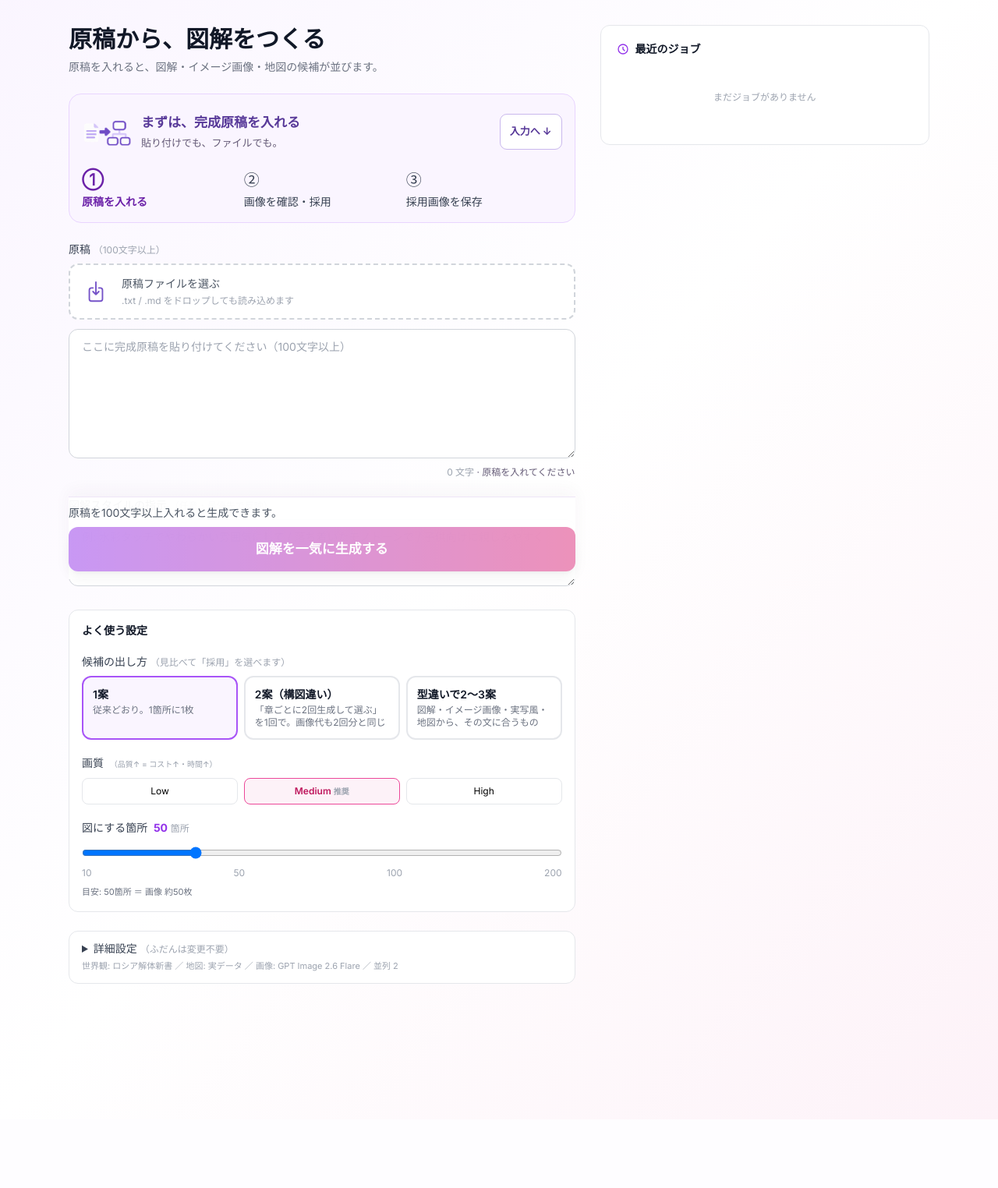
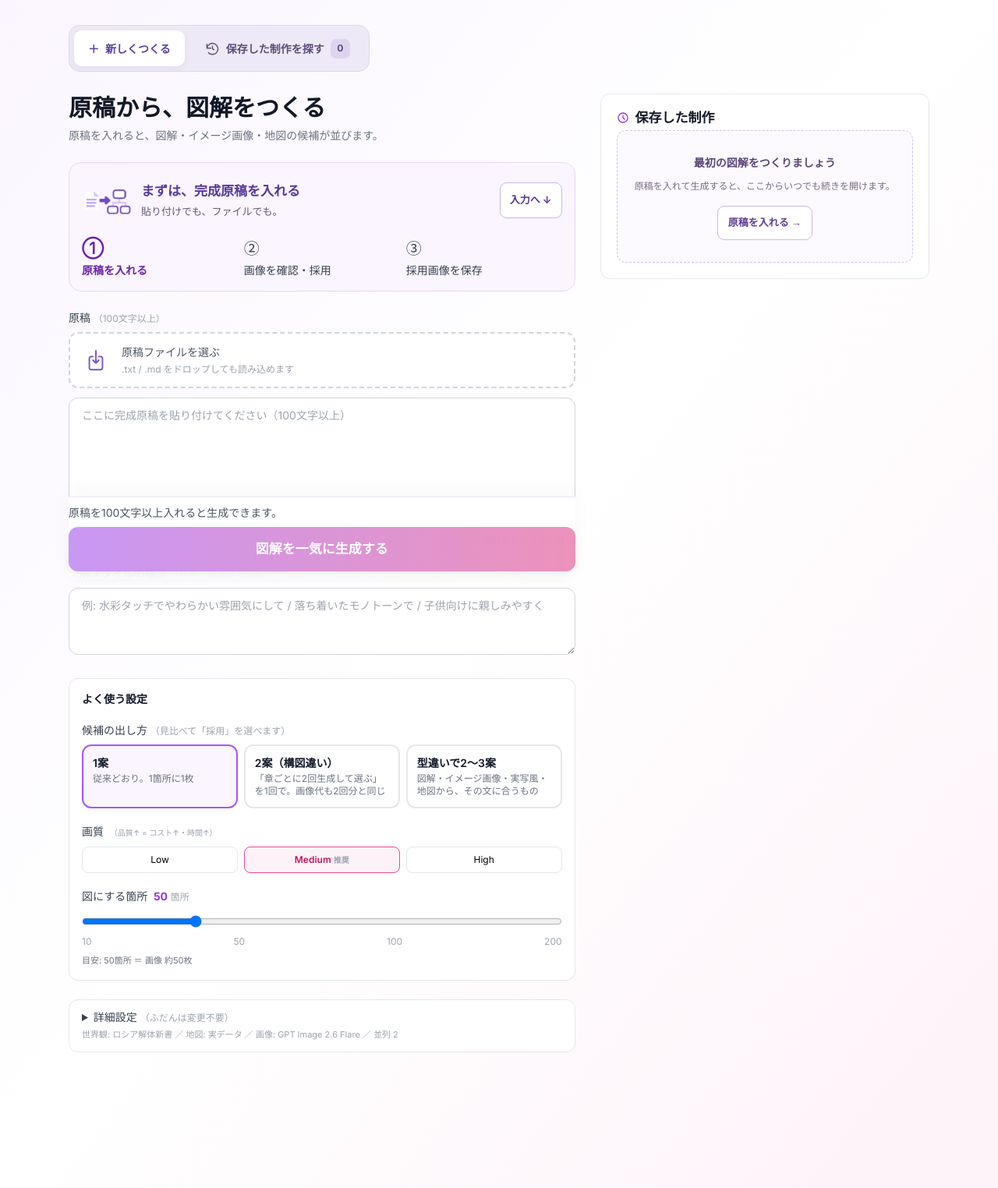
Before and after one commit to daruma3218-glitch/zukai-tool, a Flask app: page / in a window 1280 px wide. Shown: the part 57-1581 px from the top of the page at 78% size. Before the commit the page ends 1319 px from the top, so only its background shows below. Run offline with Flask 3, Linux system fonts and the light colour scheme; some libraries are stand-ins or nearby versions.

Commit message:
Make diagram history searchable and easier to resume

```diff
--- /dev/null
+++ b/static/studio_home.css
@@ -0,0 +1,14 @@
+.studio-skip-link{position:fixed;top:-70px;left:16px;z-index:100;background:#50378e;color:#fff;padding:12px 18px;border-radius:8px}.studio-skip-link:focus{top:10px}
+.workspace-switcher{display:flex;gap:8px;align-items:center;margin:0 0 28px;padding:6px;background:#eee9f6;border:1px solid #e0d6ef;border-radius:14px;width:fit-content;max-width:100%}
+.workspace-switcher a{display:flex;align-items:center;justify-content:center;gap:8px;min-height:46px;padding:10px 18px;border-radius:10px;font-size:14px;font-weight:700;color:#5f4d7a}
+.workspace-switcher a[aria-current]{color:#5c3f9c;background:white;box-shadow:0 2px 8px #4e3a7010}
+.workspace-switcher a:hover{background:#fff}.workspace-switcher svg{width:19px;height:19px;flex:none}.workspace-switcher .history-total{display:grid;place-items:center;min-width:25px;height:25px;padding:0 5px;background:#ded4f0;border-radius:7px;font-size:12px}
+#studio-input,#studio-history{scroll-margin-top:100px;outline:none}
+.history-panel h2{font-size:17px;margin-bottom:6px}.history-intro{font-size:12px;color:#6f657d;line-height:1.7;margin-bottom:18px}
+.history-search-label{display:block;font-size:12px;font-weight:650;color:#5f5471;margin-bottom:6px}.history-search-wrap{display:flex;gap:7px}.history-search-wrap input{width:100%;min-width:0;min-height:46px;border:1px solid #cfc2e3;border-radius:10px;background:#fcfaff;padding:10px 12px;font:inherit;font-size:14px;color:#332844}.history-search-wrap button{min-height:44px;padding:8px 11px;border-radius:9px;border:1px solid #d6cae9;font-size:13px;white-space:nowrap;color:#5c3f9c;background:white}
+.history-help{font-size:11px;line-height:1.7;color:#756782;margin:7px 0 12px}.history-filters{display:flex;gap:5px;flex-wrap:wrap}.history-filters button{min-height:40px;padding:8px 10px;border:1px solid #e7def1;border-radius:8px;font-size:12px;background:#fff;color:#695a7b}.history-filters button[aria-pressed=true]{color:#5b3b97;font-weight:750;background:#f0e8fc;border-color:#c6b0e6}.history-filters button:hover{border-color:#a990ce}
+.history-list{padding:2px 5px 2px 2px}.history-job{border-color:#e8e1f0!important;padding:14px!important;transition:border-color .15s,background .15s;overflow-wrap:anywhere}.history-job-title{font-size:14px!important;line-height:1.65!important;display:-webkit-box;-webkit-line-clamp:2;-webkit-box-orient:vertical;overflow:hidden}.history-job-id{font-size:10px!important;overflow-wrap:anywhere}.history-job-action{display:flex;justify-content:space-between;gap:10px;margin-top:12px;padding-top:10px;border-top:1px solid #eee8f5;color:#6746a4;font-size:12px;font-weight:700}.history-job[data-bucket=attention] .history-job-action{color:#9b621d}.history-job[data-bucket=working] .history-job-action{color:#3866a0}
+.history-empty{padding:28px 14px;text-align:center;border:1px dashed #d3c5e7;border-radius:12px;background:#fcfaff}.history-empty strong{font-size:14px;color:#5a4576}.history-empty p{font-size:12px;line-height:1.8;color:#7a6b8b;margin:8px 0 14px}.history-empty a,.history-empty button{display:inline-flex;align-items:center;justify-content:center;min-height:44px;padding:9px 13px;border:1px solid #cbb8e6;border-radius:9px;background:white;font-size:13px;font-weight:650;color:#604094}
+.history-panel [hidden]{display:none!important}.history-panel :is(button,input,a):focus-visible,.workspace-switcher a:focus-visible{outline:3px solid #9878cd;outline-offset:3px}
+@media(max-width:640px){.workspace-switcher{width:100%;gap:4px;padding:5px}.workspace-switcher a{flex:1;padding:10px 8px;font-size:12px}.workspace-switcher .history-total{display:none}.history-panel{padding:18px!important}.history-list{max-height:480px}.history-filters{display:grid;grid-template-columns:repeat(4,minmax(0,1fr))}.history-filters button{padding:8px 5px;min-height:44px}.generation-action-bar{padding-bottom:max(12px,env(safe-area-inset-bottom))}}
+@media(prefers-reduced-motion:reduce){.history-job,.drop-zone{transition:none}}
--- /dev/null
+++ b/static/studio_home.js
@@ -0,0 +1,36 @@
+'use strict';
+(() => {
+  const search = document.getElementById('history-search');
+  if (!search) return;
+  const rows = [...document.querySelectorAll('[data-history-job]')];
+  const buttons = [...document.querySelectorAll('[data-history-filter]')];
+  const clear = document.getElementById('history-clear');
+  const storageKey = 'zukai.home.history.v1';
+  let filter = 'all';
+  try {
+    const saved = JSON.parse(sessionStorage.getItem(storageKey) || '{}');
+    if (typeof saved.query === 'string') search.value = saved.query.slice(0, 300);
+    if (['all','working','completed','attention'].includes(saved.filter)) filter = saved.filter;
+  } catch (_) { /* Optional view state; the production records are unchanged. */ }
+  function render() {
+    const terms = search.value.normalize('NFKC').toLocaleLowerCase().trim().split(/\s+/).filter(Boolean);
+    let count = 0;
+    rows.forEach(row => {
+      const haystack = row.dataset.search.normalize('NFKC').toLocaleLowerCase();
+      row.hidden = (filter !== 'all' && row.dataset.bucket !== filter) || !terms.every(term => haystack.includes(term));
+      if (!row.hidden) count++;
+    });
+    buttons.forEach(button => button.setAttribute('aria-pressed', String(button.dataset.historyFilter === filter)));
+    document.getElementById('history-count').textContent = count + ' / ' + rows.length + ' 件を表示';
+    document.getElementById('history-empty').hidden = count > 0;
+    clear.hidden = !terms.length && filter === 'all';
+    try { sessionStorage.setItem(storageKey, JSON.stringify({query:search.value, filter})); } catch (_) {}
+  }
+  function reset() { search.value = ''; filter = 'all'; render(); search.focus(); }
+  search.addEventListener('input', render);
+  search.addEventListener('keydown', event => { if (event.key === 'Escape' && search.value) { event.preventDefault(); reset(); } });
+  clear.addEventListener('click', reset);
+  document.getElementById('history-reset').addEventListener('click', reset);
+  buttons.forEach(button => button.addEventListener('click', () => { filter = button.dataset.historyFilter; render(); }));
+  render();
+})();
--- a/templates/upload.html
+++ b/templates/upload.html
@@ -7,6 +7,7 @@
   <script src="https://cdn.tailwindcss.com"></script>
   <link rel="preconnect" href="https://fonts.googleapis.com">
   <link href="https://fonts.googleapis.com/css2?family=Inter:wght@400;500;600;700&family=Noto+Sans+JP:wght@400;500;600;700&display=swap" rel="stylesheet">
+  <link rel="stylesheet" href="{{ url_for('static', filename='studio_home.css', v='20261110') }}">
   <style>
     body { font-family: 'Inter', 'Noto Sans JP', sans-serif; }
     .drop-zone { transition: all 0.2s; }
@@ -50,6 +51,7 @@
 {% include '_studio_icons.html' %}
 </head>
 <body class="bg-gradient-to-br from-purple-50 via-white to-pink-50 min-h-screen">
+  <a class="studio-skip-link" href="#studio-input">原稿入力へ移動</a>
 
   <!-- Navbar -->
   <nav class="bg-white/80 backdrop-blur border-b border-gray-200 sticky top-0 z-50">
@@ -67,10 +69,11 @@
   </nav>
 
   <div class="max-w-6xl mx-auto px-6 py-8">
+    <nav class="workspace-switcher" aria-label="作業へのショートカット"><a href="#studio-input" aria-current="page"><span aria-hidden="true">＋</span> 新しくつくる</a><a href="#studio-history"><svg aria-hidden="true" viewBox="0 0 24 24" fill="none" stroke="currentColor" stroke-width="1.8"><path d="M3 11a9 9 0 1 1 2 7M3 4v7h7M12 7v5l3 2"/></svg> 保存した制作を探す <span class="history-total">{{ past_jobs|length }}</span></a></nav>
     <div class="grid grid-cols-1 lg:grid-cols-5 gap-8">
 
       <!-- Main Form -->
-      <div class="lg:col-span-3">
+      <div class="lg:col-span-3" id="studio-input" tabindex="-1">
         <h1 class="text-3xl font-bold text-gray-900 mb-2">原稿から、図解をつくる</h1>
         <p class="text-sm text-gray-500 mb-6">原稿を入れると、図解・イメージ画像・地図の候補が並びます。</p>
 
@@ -322,7 +325,7 @@
                 <div class="p-4 bg-white border-2 border-gray-200 rounded-xl peer-checked:border-pink-500 peer-checked:bg-pink-50 transition hover:border-pink-300">
                   <div class="flex items-start gap-3">
                     <div class="flex-shrink-0 w-10 h-10 rounded-lg bg-gradient-to-br from-emerald-400 to-cyan-500 flex items-center justify-center text-white font-bold text-sm">
-                      2.5
+                      2.6
                     </div>
                     <div class="flex-1 min-w-0">
                       <div class="flex items-center gap-2 mb-0.5">
@@ -391,20 +394,27 @@
       </div>
 
       <!-- Sidebar: 過去ジョブ -->
-      <div class="lg:col-span-2">
-        <div class="bg-white rounded-xl border border-gray-200 p-5 sticky top-20">
+      <div class="lg:col-span-2" id="studio-history" tabindex="-1">
+        <div class="history-panel bg-white rounded-xl border border-gray-200 p-5 sticky top-20">
           <h2 class="text-sm font-semibold text-gray-900 mb-3 flex items-center gap-2">
             <svg class="w-4 h-4 text-purple-600" fill="none" stroke="currentColor" stroke-width="2" viewBox="0 0 24 24"><path stroke-linecap="round" stroke-linejoin="round" d="M12 8v4l3 3m6-3a9 9 0 11-18 0 9 9 0 0118 0z"/></svg>
-            最近のジョブ
+            保存した制作
           </h2>
           {% if past_jobs %}
-            <div class="space-y-2 max-h-[600px] overflow-y-auto">
+            <p class="history-intro">最近の{{ past_jobs|length }}件から、続きを開けます。</p>
+            <label class="history-search-label" for="history-search">タイトル・制作IDで検索</label><div class="history-search-wrap"><input type="search" id="history-search" placeholder="探したい言葉を入力" autocomplete="off" aria-describedby="history-search-help"><button id="history-clear" type="button" hidden>解除</button></div>
+            <p id="history-search-help" class="history-help">複数の言葉はスペースで区切って検索。</p>
+            <div class="history-filters" role="group" aria-label="制作の状態"><button type="button" data-history-filter="all" aria-pressed="true">すべて</button><button type="button" data-history-filter="working" aria-pressed="false">生成中</button><button type="button" data-history-filter="completed" aria-pressed="false">生成済み</button><button type="button" data-history-filter="attention" aria-pressed="false">要確認</button></div>
+            <p id="history-count" class="history-help" role="status" aria-live="polite"></p>
+            <div class="history-list space-y-2 max-h-[600px] overflow-y-auto">
               {% for job in past_jobs %}
-                <a href="/progress/{{ job.id }}" class="block p-3 rounded-lg border border-gray-100 hover:border-purple-200 hover:bg-purple-50 transition">
+                {% set incomplete = job.status == 'completed' and job.succeeded < job.target %}
+                {% set bucket = 'attention' if incomplete or job.status in ['error','interrupted','cancelled','unknown'] else ('working' if job.status in ['running','queued','cancelling'] else 'completed') %}
+                <a href="/progress/{{ job.id }}" class="history-job block p-3 rounded-lg border border-gray-100 hover:border-purple-200 hover:bg-purple-50 transition" data-history-job data-search="{{ job.title or job.id }} {{ job.id }}" data-bucket="{{ bucket }}">
                   <div class="flex items-start justify-between gap-2">
                     <div class="flex-1 min-w-0">
-                      <p class="text-xs font-medium text-gray-900 truncate">{{ job.title or job.id }}</p>
-                      <p class="text-xs text-gray-400 mt-0.5">{{ job.id }}</p>
+                      <p class="history-job-title text-xs font-medium text-gray-900">{{ job.title or job.id }}</p>
+                      <p class="history-job-id text-xs text-gray-400 mt-0.5">{{ job.id }}</p>
                     </div>
                     <span class="flex-shrink-0 text-xs px-1.5 py-0.5 rounded
                       {% if job.status == 'completed' and job.succeeded < job.target %}bg-amber-100 text-amber-800
@@ -422,11 +432,13 @@
                       {% else %}{{ job.status }}{% endif %}
                     </span>
                   </div>
+                  <span class="history-job-action">{% if bucket == 'working' %}進み具合を見る{% elif bucket == 'attention' %}保存した画像と状態を確認{% else %}画像を見比べて採用{% endif %}<span aria-hidden="true">→</span></span>
                 </a>
               {% endfor %}
             </div>
+            <div class="history-empty" id="history-empty" hidden><strong>一致する制作はありません</strong><p>言葉を短くするか、条件を解除してください。</p><button type="button" id="history-reset">すべての制作に戻す</button></div>
           {% else %}
-            <p class="text-xs text-gray-400 text-center py-8">まだジョブがありません</p>
+            <div class="history-empty"><strong>最初の図解をつくりましょう</strong><p>原稿を入れて生成すると、ここからいつでも続きを開けます。</p><a href="#manuscriptText">原稿を入れる →</a></div>
           {% endif %}
         </div>
       </div>
@@ -434,6 +446,7 @@
     </div>
   </div>
 
+  <script src="{{ url_for('static', filename='studio_home.js', v='20261110') }}"></script>
   <script>
     const dropZone = document.getElementById('dropZone');
     const fileInput = document.getElementById('fileInput');
```
Also changed, not shown: UI-ENTRY-20261110.md (added, +17 -0 lines), tests/browser_home_ui.py (added, +87 -0 lines).
